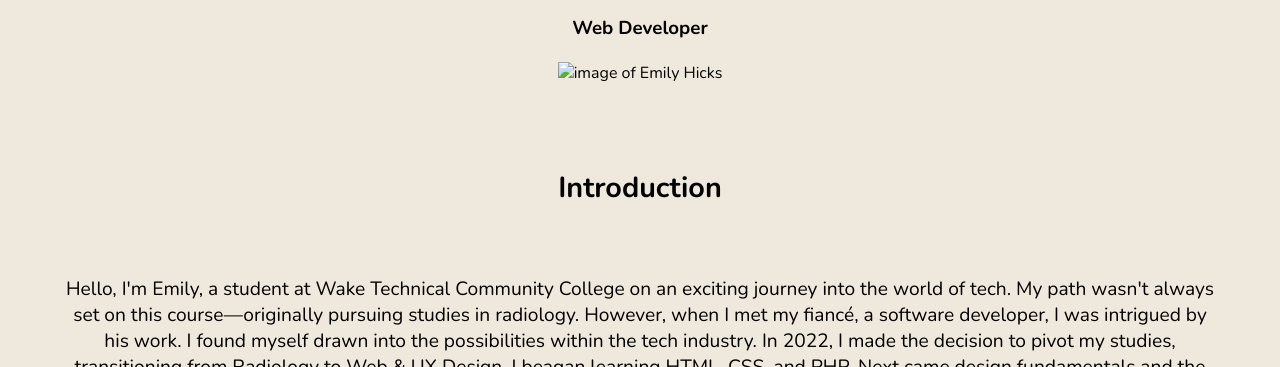
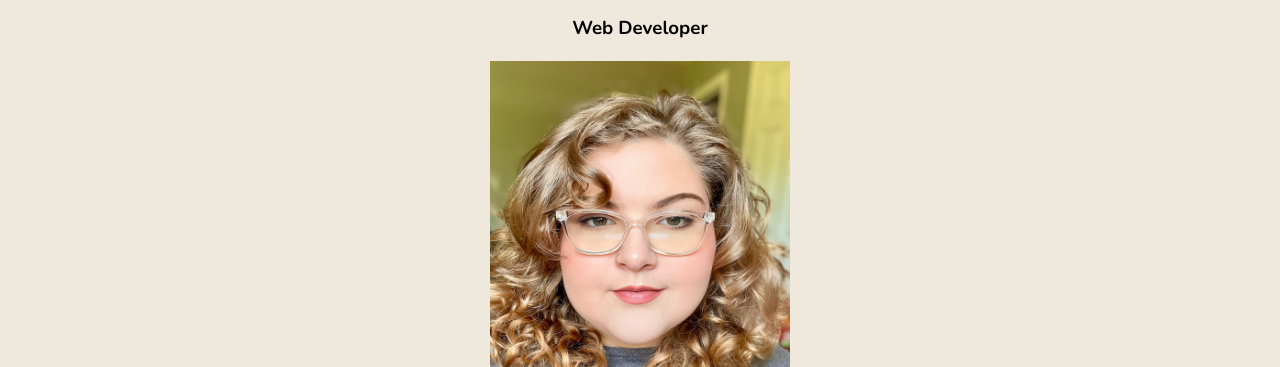
Before and after one commit to elhicks01/PortfolioFinalProject, a plain HTML site: page index.html in a window 1280 px wide. Shown: the part 433-800 px from the top of the page. Drawn offline with nearby package versions, Linux system fonts and the light colour scheme.

Commit message:
Update index.html

```diff
--- a/index.html
+++ b/index.html
@@ -35,7 +35,7 @@
     </div>
 <!-- My Image -->
 <div id="my-image">
-    <img src="Screenshot 2024-04-18 at 1.27.18 PM.png" alt="image of Emily Hicks" style="width: 300px; height: 400px; position: sticky;">
+    <img src="me.png" alt="image of Emily Hicks" style="width: 300px; height: 400px; position: sticky;">
 </div>
 <!-- Introduction -->
 <div id="intro">
```
